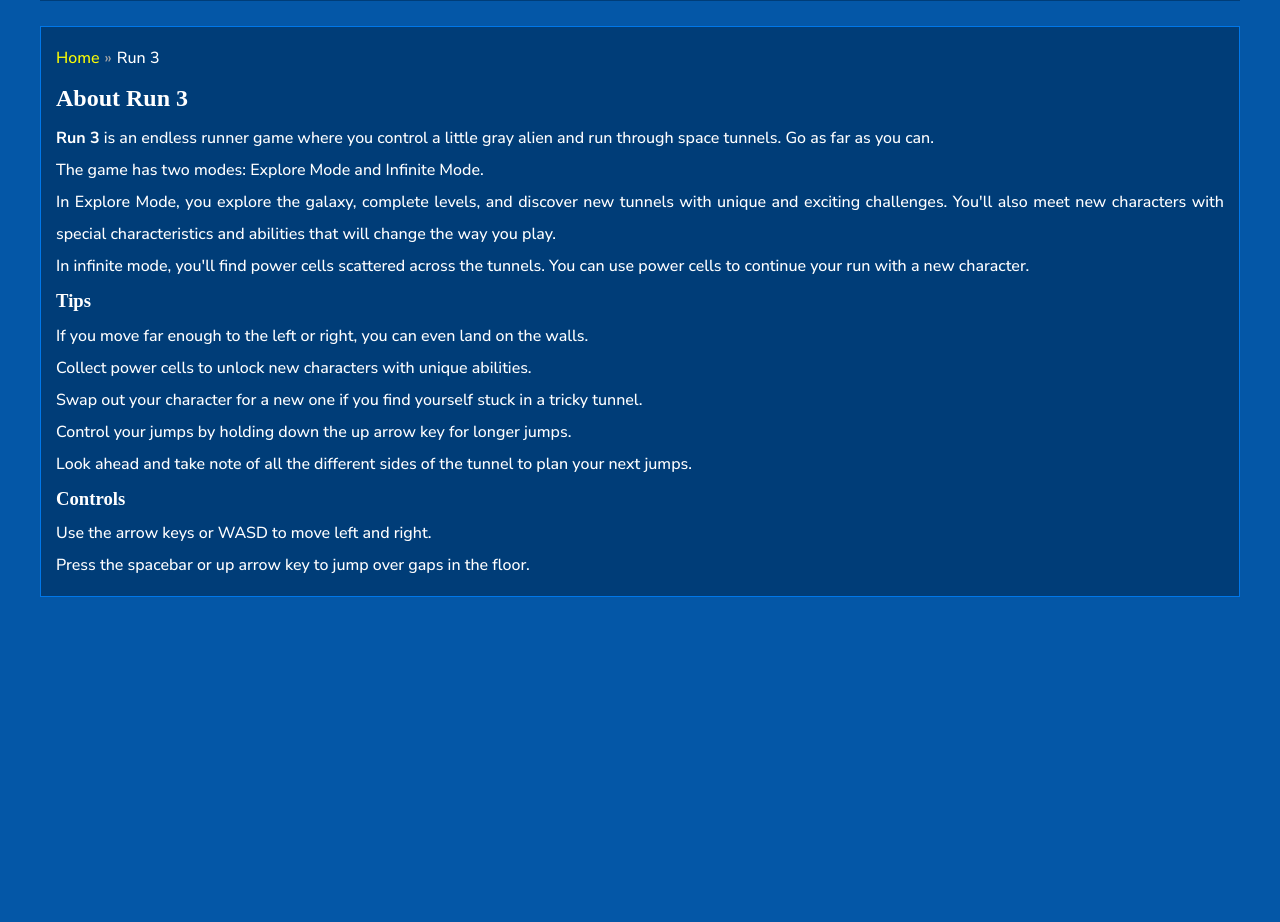
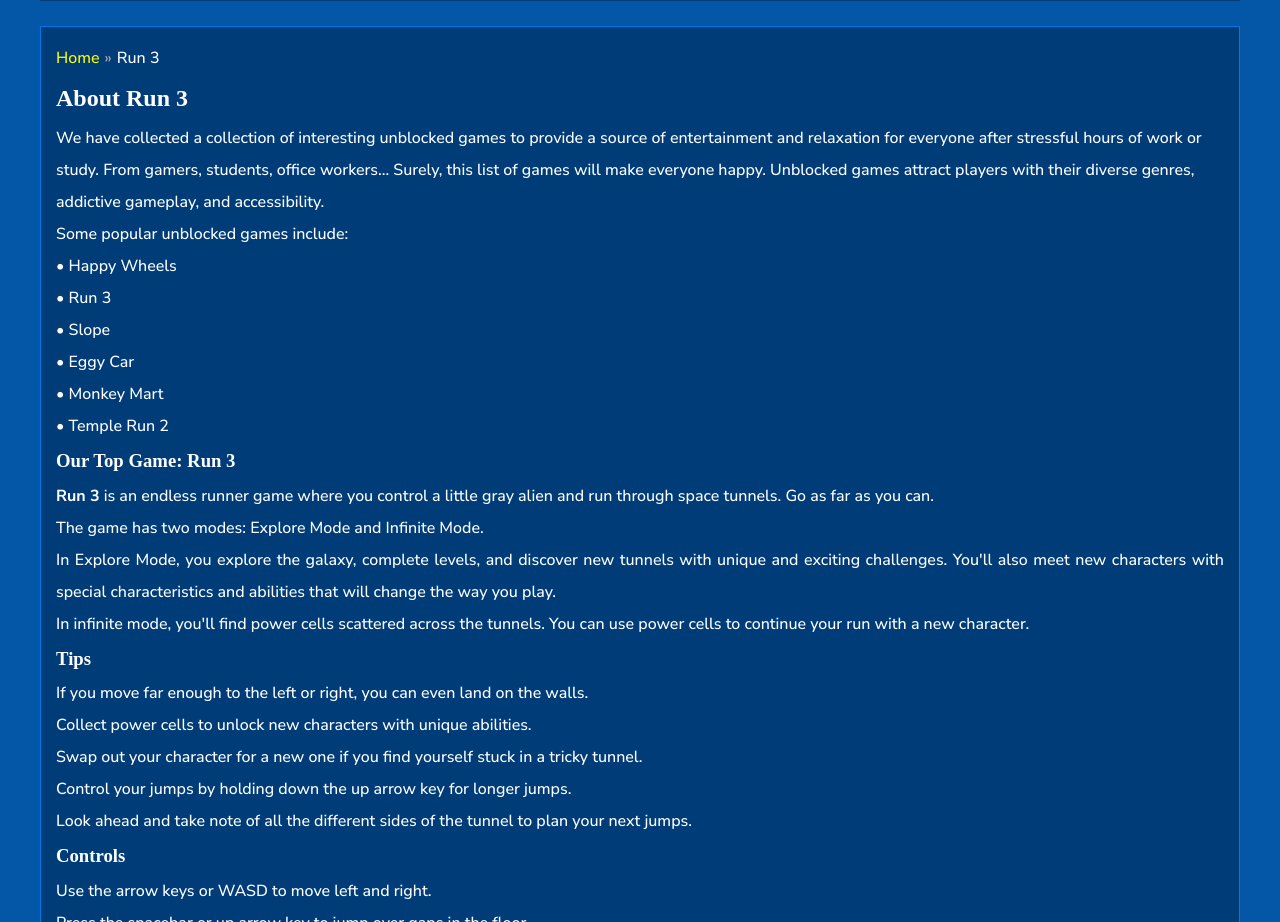
Before and after one commit to unblockedgamespremium6x/unblockedgamespremium6x.github.io, a plain HTML site: page index.html in a window 1280 px wide. Shown: the part 900-1822 px from the top of the page. Before the commit the page ends 1512 px from the top, so only its background shows below. Drawn offline with Linux system fonts and the light colour scheme.

Commit message:
Update index.html

```diff
--- a/index.html
+++ b/index.html
@@ -235,7 +235,17 @@
                             </div>
                         </div>
                         <div class="text-area--content">
-                            <h2>About Run 3</h2><p style="text-align: justify;"><strong>Run 3</strong> is an endless runner game where you control a little gray alien and run through space tunnels. Go as far as you can.</p>
+                            <h2>About Run 3</h2><p style="text-align: justify;">
+				   <p>We have collected a collection of interesting unblocked games to provide a source of entertainment and relaxation for everyone after stressful hours of work or study. From gamers, students, office workers... Surely, this list of games will make everyone happy.
+Unblocked games attract players with their diverse genres, addictive gameplay, and accessibility.</p>
+				<p>Some popular unblocked games include:</p>
+<p>•	Happy Wheels</p>
+<p>•	Run 3</p>
+<p>•	Slope</p>
+<p>•	Eggy Car</p>
+<p>•	Monkey Mart</p>
+<p>•	Temple Run 2</p>
+<h3>Our Top Game: Run 3</h3><p> <strong>Run 3</strong> is an endless runner game where you control a little gray alien and run through space tunnels. Go as far as you can.</p>
 <p>The game has two modes: Explore Mode and Infinite Mode.</p>
 <p style="text-align: justify;">In Explore Mode, you explore the galaxy, complete levels, and discover new tunnels with unique and exciting challenges. You'll also meet new characters with special characteristics and abilities that will change the way you play.<br />In infinite mode, you'll find power cells scattered across the tunnels. You can use power cells to continue your run with a new character.</p>
 <h3 style="text-align: justify;"><strong>Tips</strong></h3>
```
